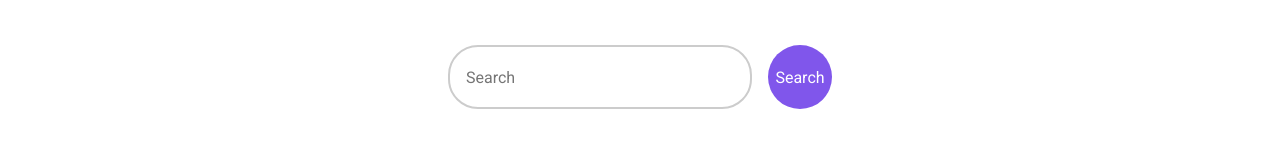
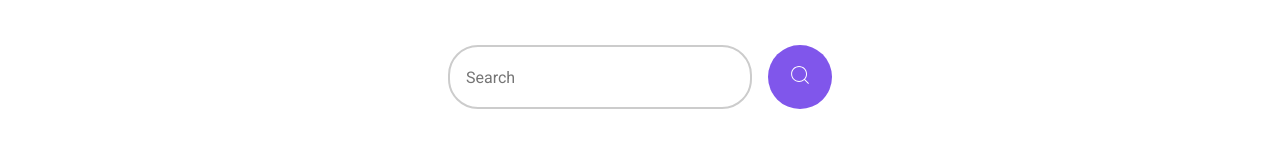
Before and after one commit to e6idijus/FEAC1, a React (Vite) app in the folder Home Service App/Frontend/: page / in a window 1280 px wide. Shown: the part 416-564 px from the top of the page. Built offline with nearby package versions, Linux system fonts and the light colour scheme.

Commit message:
Install react-icons and use CiSearch component for search button

```diff
--- a/Home Service App/Frontend/package.json
+++ b/Home Service App/Frontend/package.json
@@ -13,6 +13,7 @@
     "classnames": "^2.5.1",
     "react": "^18.3.1",
     "react-dom": "^18.3.1",
+    "react-icons": "^5.2.1",
     "sass": "^1.77.6"
   },
   "devDependencies": {
--- a/Home Service App/Frontend/src/components/home/Hero.jsx
+++ b/Home Service App/Frontend/src/components/home/Hero.jsx
@@ -1,3 +1,4 @@
+import { CiSearch } from "react-icons/ci";
 import Button from "../common/Button";
 import SearchInput from "../common/SearchInput";
 import styles from "./Hero.module.scss";
@@ -16,7 +17,9 @@ const Hero = () => {
       <div className={styles.searchContainer}>
         <SearchInput />
         <Button rounded>
-          <div>Search</div>
+          <div>
+            <CiSearch fontSize={24} />
+          </div>
         </Button>
       </div>
     </div>
--- a/Home Service App/Frontend/src/components/layout/Topbar.jsx
+++ b/Home Service App/Frontend/src/components/layout/Topbar.jsx
@@ -1,5 +1,5 @@
 import Button from "../common/Button";
-import styles from "./topbar.module.scss";
+import styles from "./Topbar.module.scss";
 
 const Topbar = () => {
   const links = [
```
Also changed, not shown: 1 other file (tests, documents, lock files or other folders).
